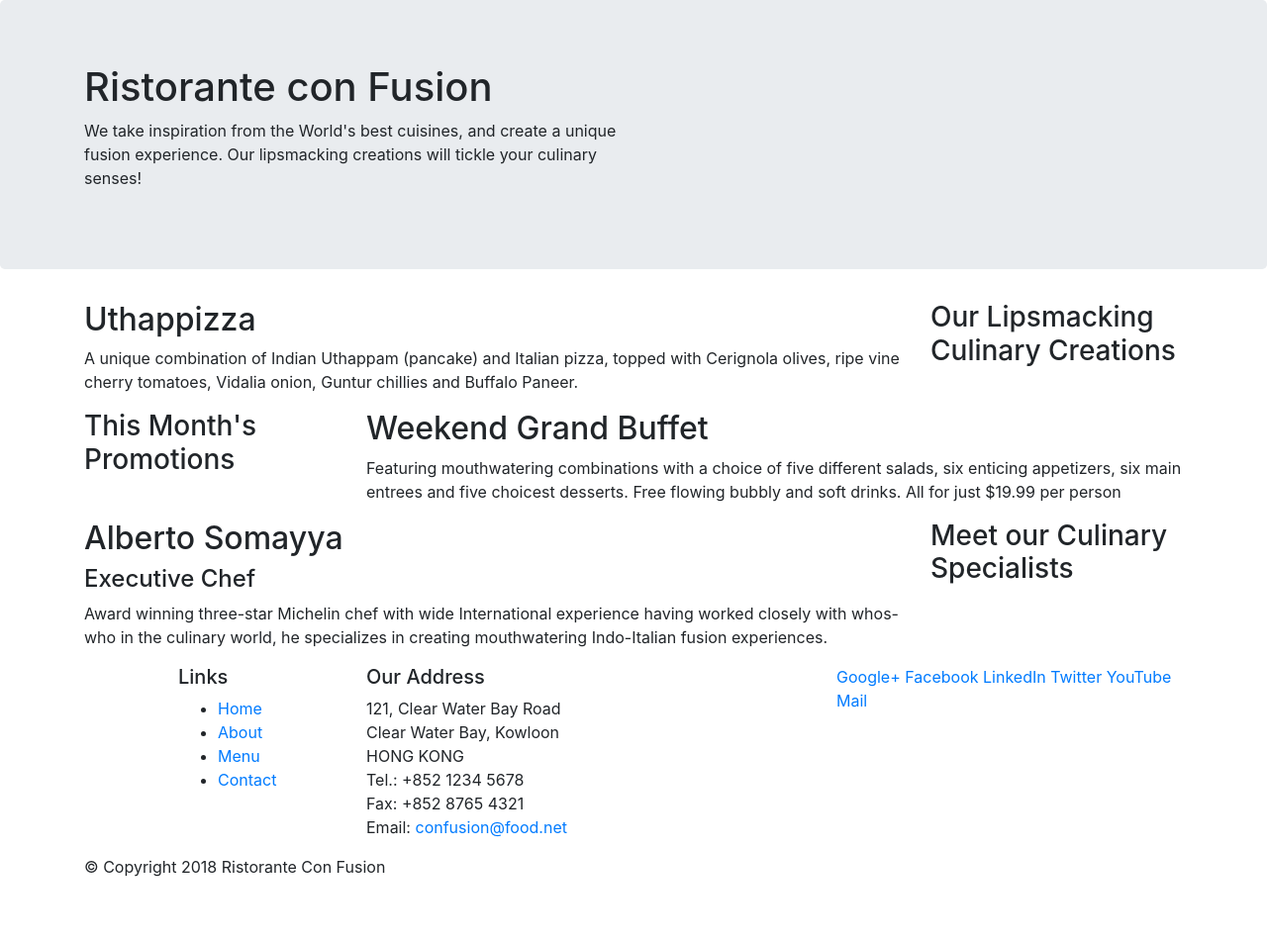
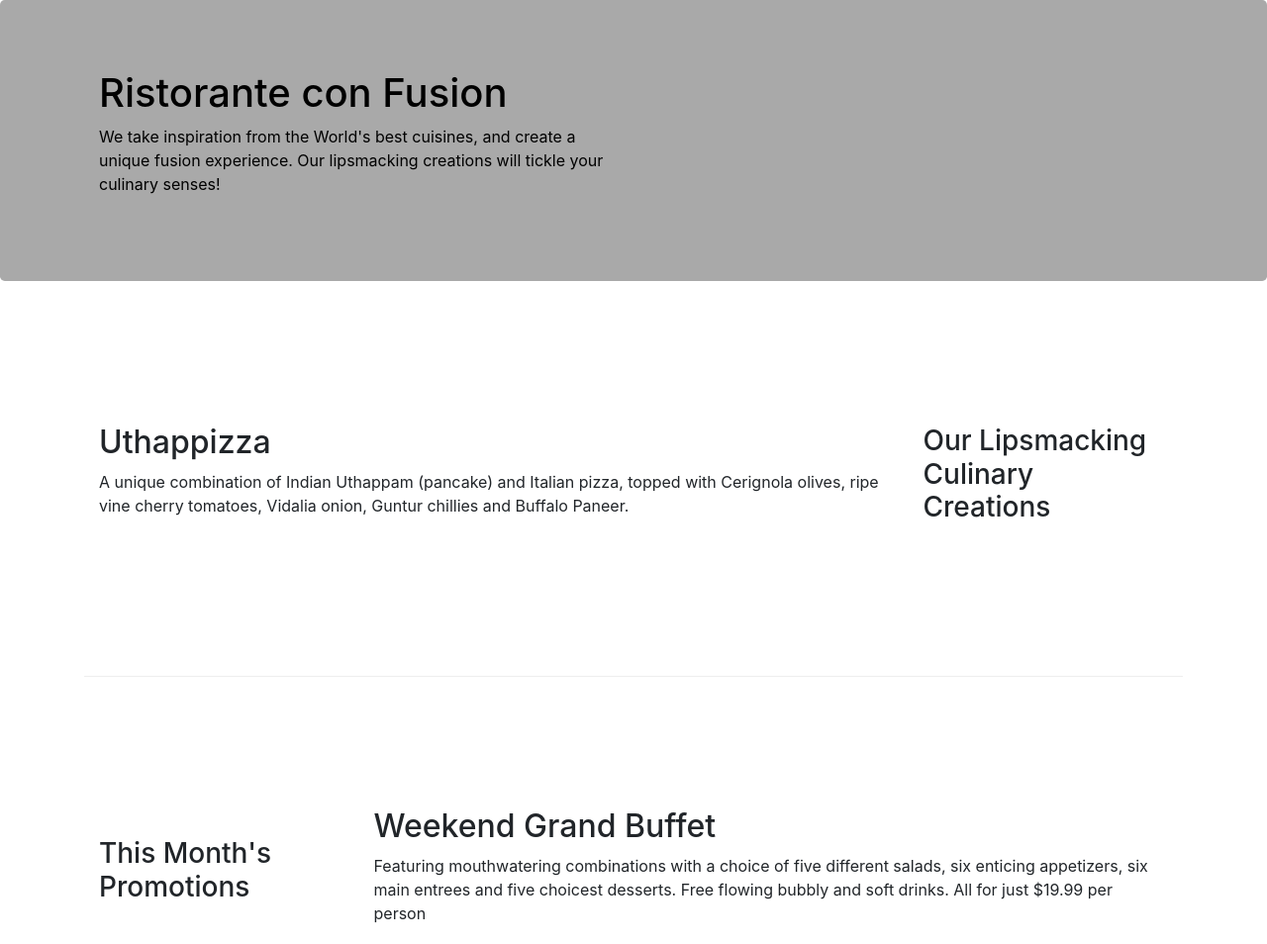
Before and after one commit to jpalcalde/conFusion, a website: page index.html in a window 1280 px wide. Shown: the top 954 px of the page at 99% size. Before the commit the page ends 904 px from the top, so only its background shows below. Drawn offline with nearby package versions, Linux system fonts and the light colour scheme.

Commit message:
Bootstrap Grid Part 2

```diff
--- /dev/null
+++ b/CSS/styles.css
@@ -0,0 +1,29 @@
+.row-header {
+	margin: 0 auto;
+	padding: 0;
+}
+
+.row-content {
+	margin: 0 auto;
+	padding: 50px 0 50px 0;
+	border-bottom: 1px ridge;
+	min-height: 400px;
+}
+.footer {
+	background-color: darkgray;
+	margin: 0 auto;
+	padding: 20px 0 20px 0;
+}
+
+.jumbotron {
+	padding: 70px 30px 70px 30px;
+	margin: 0px auto;
+	background: darkgray;
+	color: black;
+}
+
+.address {
+	font-size: 80%;
+	margin: 0;
+	color: #0f0f0f;
+}
--- a/index.html
+++ b/index.html
@@ -9,6 +9,7 @@
 
     <!-- Bootstrap CSS -->
     <link rel="stylesheet" href="node_modules/bootstrap/dist/css/bootstrap.min.css">
+    <link rel="stylesheet" href="CSS/styles.css">
     <title>Ristorante Con Fusion</title>
 </head>
 
@@ -16,7 +17,7 @@
 
     <header class="jumbotron">
         <div class="container">
-            <div class="row">
+            <div class="row row-header">
                 <div class="col-12 col-sm-6">
                     <h1>Ristorante con Fusion</h1>
                     <p>We take inspiration from the World's best cuisines, and create a unique fusion experience. Our lipsmacking creations will tickle your culinary senses!</p>
@@ -28,7 +29,7 @@
     </header>
 
     <div class="container">
-        <div class="row">
+        <div class="row row-content align-items-center">
             <div class="col-12 col-sm-4 order-sm-last col-md-3">
                 <h3>Our Lipsmacking Culinary Creations</h3>
             </div>
@@ -39,7 +40,7 @@
         </div>
 
 
-        <div class="row">
+        <div class="row row-content align-items-center">
             <div class="col-12 col-sm-4 col-md-3">
                 <h3>This Month's Promotions</h3>
             </div>
@@ -49,7 +50,7 @@
             </div>
         </div>
 
-        <div class="row">
+        <div class="row row-content align-items-center">
             <div class="col-12 col-sm-4 order-sm-last col-md-3">
                 <h3>Meet our Culinary Specialists</h3>
             </div>
@@ -61,12 +62,12 @@
         </div>
     </div>
 
-    <footer>
+    <footer class="footer">
         <div class="container">
             <div class="row">
                 <div class="col-4 offset-1 col-sm-2">
                     <h5>Links</h5>
-                    <ul>
+                    <ul class="list-unstyled">
                         <li><a href="#">Home</a></li>
                         <li><a href="#">About</a></li>
                         <li><a href="#">Menu</a></li>
@@ -84,8 +85,8 @@
 		              Email: <a href="mailto:confusion@food.net">confusion@food.net</a>
 		           </address>
                 </div>
-                <div class="col-12 col-sm-4">
-                    <div>
+                <div class="col-12 col-sm-4 align-self-center">
+                    <div class="text-center">
                         <a href="http://google.com/+">Google+</a>
                         <a href="http://www.facebook.com/profile.php?id=">Facebook</a>
                         <a href="http://www.linkedin.com/in/">LinkedIn</a>
@@ -95,7 +96,7 @@
                     </div>
                 </div>
            </div>
-           <div class="row">
+           <div class="row justify-content-center">
                 <div class="col-auto">
                     <p>© Copyright 2018 Ristorante Con Fusion</p>
                 </div>
```
